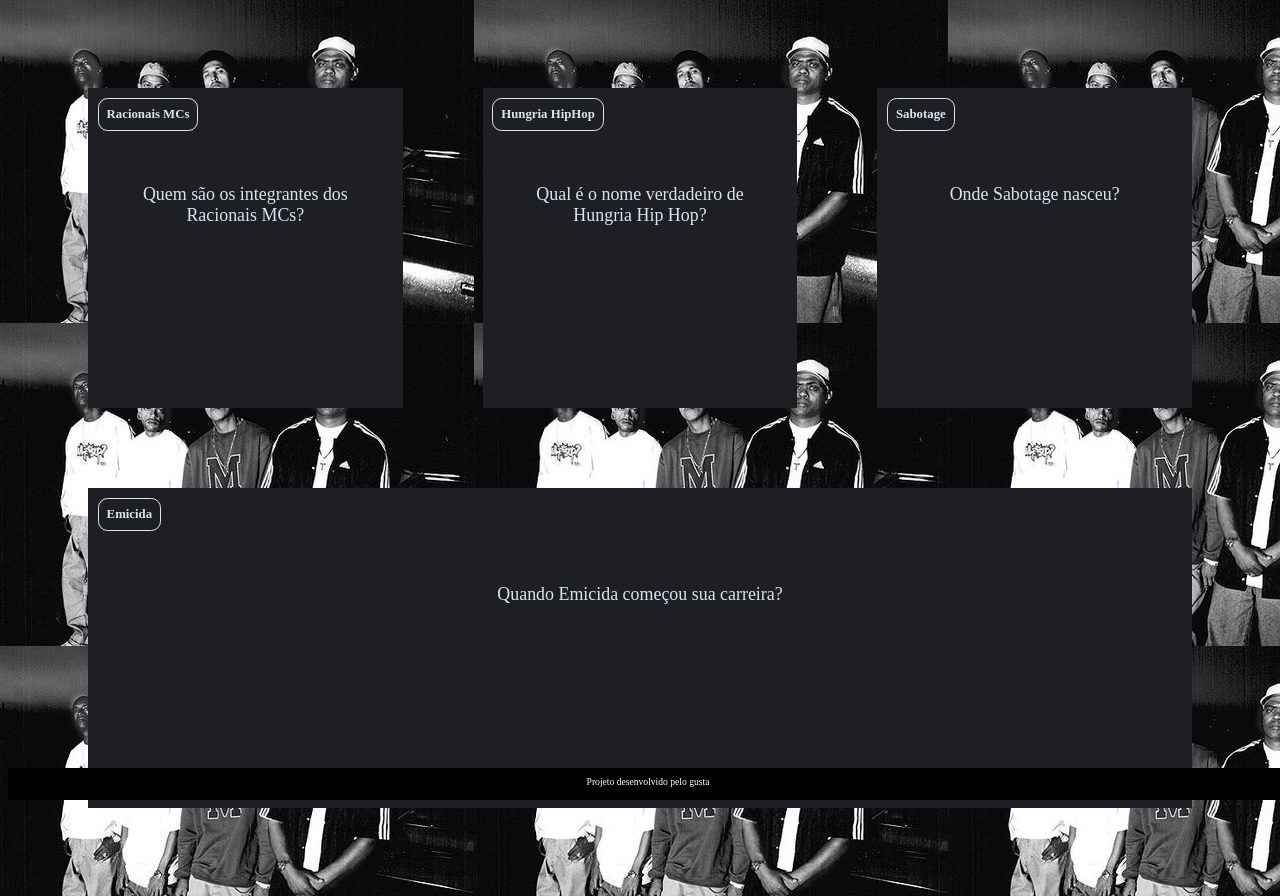
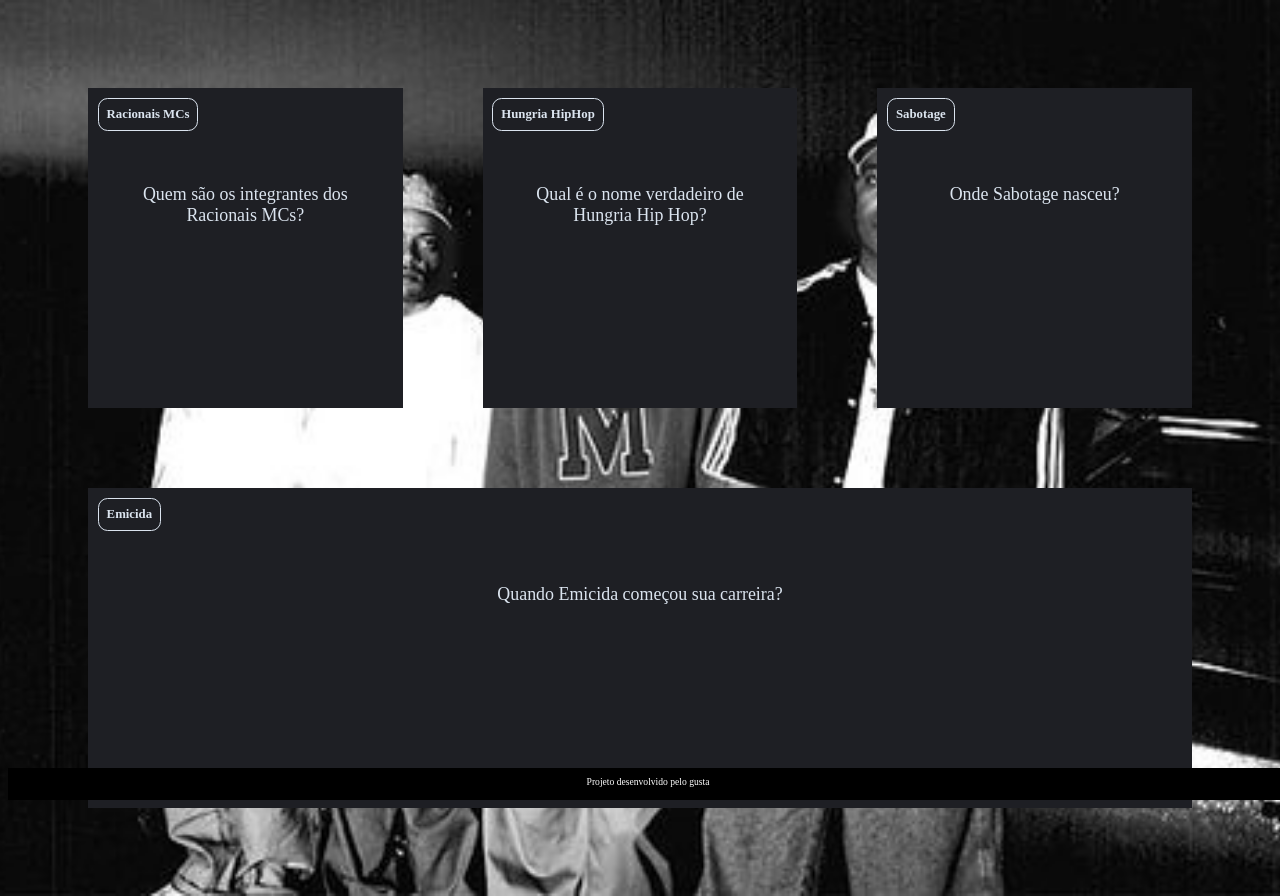
Before and after one commit to gusttvo/gusta-3trimestre, a plain HTML site: page index.html in a window 1280 px wide. Drawn offline with Linux system fonts and the light colour scheme.

Commit message:
Add files via upload

```diff
--- a/assets/style.css
+++ b/assets/style.css
@@ -5,6 +5,9 @@
 }
 
 body {
+        background-image: url(chapeu-seletor-hp.jpg);
+        background-size: cover;
+        background-position: center;
     background-image: url('rapnacional.webp');
     font-family: Bai Jamjuree;
 }
--- a/index.html
+++ b/index.html
@@ -5,7 +5,7 @@
     <meta name="viewport" content="width=device-width, initial-scale=1.0">
     <link rel="stylesheet" href="assets/style.css">
     <title>Rap Nacional</title>
-     <link rel="icon" type="png" href="123a97fa0242d9e97db0201079b37a0e.jpg">
+     <link rel="icon" type="png" href="rapnacional.jpg">
 </head>
 <body>
     <main>
```
